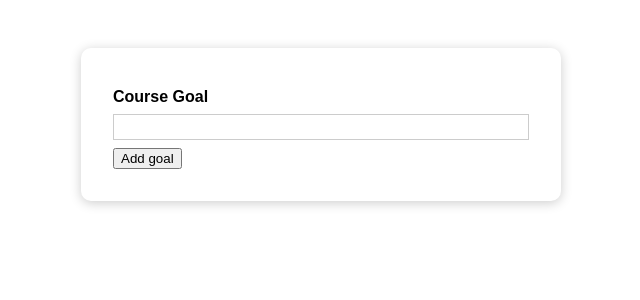
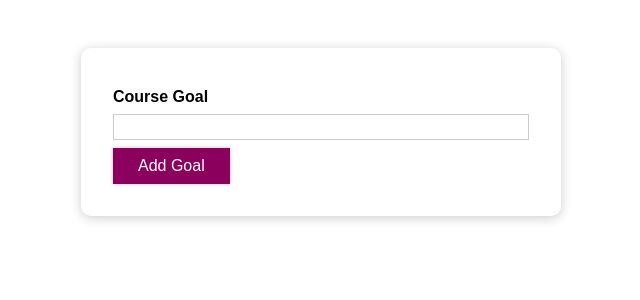
Before and after one commit to NenadRosuljas/todo-app, a React (Create React App) app: page / in a window 1280 px wide. Shown: the top 300 px of the page, without its empty margins (319-959 px from the left). Built offline with nearby package versions, Linux system fonts and the light colour scheme.

Commit message:
Added styles for Button component.

```diff
--- a/src/components/CourseGoals/CourseInput/CourseInput.jsx
+++ b/src/components/CourseGoals/CourseInput/CourseInput.jsx
@@ -9,7 +9,7 @@
         <label>Course Goal</label>
         <input type='text' />
       </div>
-      <Button type='submit'>Add goal</Button>
+      <Button type='submit'>Add Goal</Button>
     </form>
   );
 };
--- /dev/null
+++ b/src/components/UI/Button/Button.css
@@ -0,0 +1,20 @@
+.button {
+  font: inherit;
+  padding: 0.5rem 1.5rem;
+  border: 1px solid #8b005d;
+  color: white;
+  background: #8b005d;
+  box-shadow: 0 0 4px rgba(0, 0, 0, 0.26);
+  cursor: pointer;
+}
+
+.button:focus {
+  outline: none;
+}
+
+.button:hover,
+.button:active {
+  background: #ac0e77;
+  border-color: #ac0e77;
+  box-shadow: 0 0 8px rgba(0, 0, 0, 0.26);
+}
--- a/src/components/UI/Button/Button.jsx
+++ b/src/components/UI/Button/Button.jsx
@@ -1,4 +1,5 @@
 import React from 'react';
+import './Button.css';
 
 const Button = (props) => {
   return (
```
